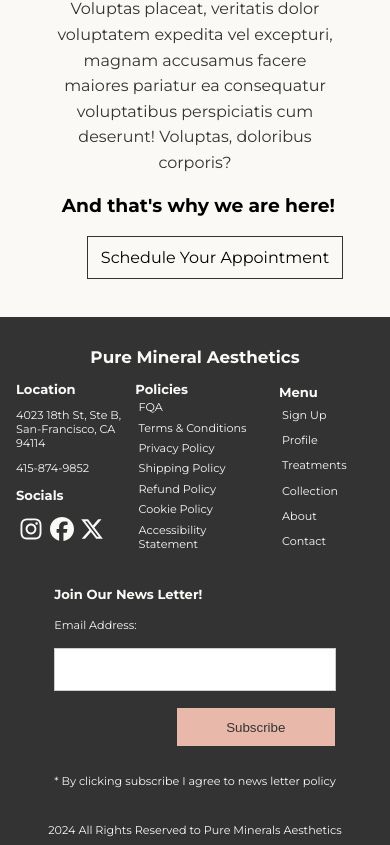
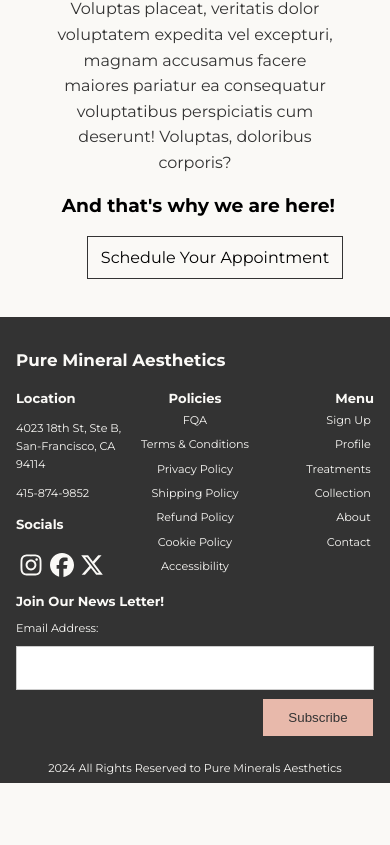
Before and after one commit to Object-ions/pure-mineral-aesthetics, a React (Create React App) app: page /about in a window 390 px wide. Shown: the part 2023-2868 px from the top of the page. After the commit the page ends 2806 px from the top, so only its background shows below. Built offline with nearby package versions, Linux system fonts and the light colour scheme; no server answers; a web font is replaced by a local one.

Commit message:
Update presentation across BestSeller and Footer

```diff
--- a/src/components/BestSeller.js
+++ b/src/components/BestSeller.js
@@ -34,6 +34,7 @@ const products = [
 const BestSeller = () => {
   return (
     <div className="best-seller">
+      <h2>Best Sellers</h2>
       <div className="best-seller-container">
         {products.map((product) => (
           <div key={product.id} className="best-seller-card">
--- a/src/components/layout/Footer.js
+++ b/src/components/layout/Footer.js
@@ -39,7 +39,7 @@ const Footer = () => {
           <Link to={'/'}>Shipping Policy</Link>
           <Link to={'/'}>Refund Policy</Link>
           <Link to={'/'}>Cookie Policy</Link>
-          <Link to={'/'}>Accessibility Statement</Link>
+          <Link to={'/'}>Accessibility</Link>
         </div>
         <div className="navigation">
           <h3>Menu</h3>
@@ -55,7 +55,6 @@ const Footer = () => {
           <label>Email Address:</label>
           <input type="email" />
           <button className="btn">Subscribe</button>
-          <p>* By clicking subscribe I agree to news letter policy</p>
         </div>
       </div>
       <Copyrights />
--- a/src/index.scss
+++ b/src/index.scss
@@ -202,6 +202,9 @@ footer {
 
 // *** Best Seller *** //
 .best-seller {
+  margin: 0 auto;
+  text-align: center;
+
   .best-seller-container {
     @include container-setup;
     display: grid;
@@ -254,13 +257,14 @@ footer {
 
   .informative-container {
     @include container-setup;
-    padding: 0 0 3rem 0;
+    padding: 2rem;
 
     display: flex;
     flex-direction: row;
 
     .informative-text {
-      padding: 0 2rem;
+      padding: 1rem;
+      background: rgba(255, 255, 255, 0.8);
 
       display: flex;
       flex-direction: column;
@@ -275,22 +279,19 @@ footer {
       }
 
       p {
-        margin-bottom: 0.5rem;
+        margin: 1rem 0;
         color: $blackColor;
         text-align: center;
       }
     }
 
     .informative-image {
-      height: 90%;
+      height: 100%;
       width: 50%;
 
       .image-wrapper {
-        height: 30rem;
-
         img {
           height: 100%;
-          padding: 2.5rem 0 0 4.5rem;
         }
       }
     }
@@ -537,10 +538,10 @@ footer {
   color: $whiteColor;
   display: grid;
   grid-template-columns: repeat(4, 1fr);
-  justify-items: center;
   justify-content: center;
   justify-items: stretch;
   font-size: 0.85rem;
+  line-height: 1.6;
 
   h2 {
     grid-column: 1 / -1;
@@ -567,12 +568,14 @@ footer {
   .navigation {
     display: flex;
     flex-direction: column;
-    justify-content: space-around;
+    align-items: center;
   }
 
   .footer-policies {
     display: flex;
     flex-direction: column;
+    align-items: center;
+    text-align: center;
   }
 
   .news-letter {
@@ -592,7 +595,7 @@ footer {
     }
 
     .btn {
-      width: 10rem;
+      width: 7rem;
       align-self: flex-end;
       color: $blackColor;
       border: 1px solid $blackColor;
--- a/src/scss/_responsive.scss
+++ b/src/scss/_responsive.scss
@@ -202,17 +202,23 @@
 
 // *** Footer, Copyrights *** //
 @media (max-width: 768px) {
-  .footer,
-  .copyrights {
+  .footer {
+    grid-template-columns: repeat(3, 1fr);
     font-size: 0.7rem;
-    grid-template-columns: repeat(3, 1fr);
-    justify-items: center;
+
+    .navigation {
+      align-items: flex-end;
+    }
 
     .news-letter {
       grid-column: 1 / -1;
-      margin-top: 2rem;
+      margin-top: 0.5rem;
+      gap: 0.5rem;
     }
   }
+}
+.copyrights {
+  font-size: 0.7rem;
 }
 
 // *** About *** //
@@ -236,3 +242,31 @@
     }
   }
 }
+
+@media (max-width: 768px) {
+  .best-seller {
+    .best-seller-container {
+      grid-template-columns: repeat(2, 1fr);
+      align-items: baseline;
+      gap: 1rem;
+
+      .benefits {
+        font-size: 0.5rem;
+      }
+
+      .best-seller-card {
+        .image-wrapper {
+          width: 100%;
+
+          img {
+            width: 100%;
+          }
+        }
+      }
+
+      .btn {
+        height: 3rem;
+      }
+    }
+  }
+}
```
